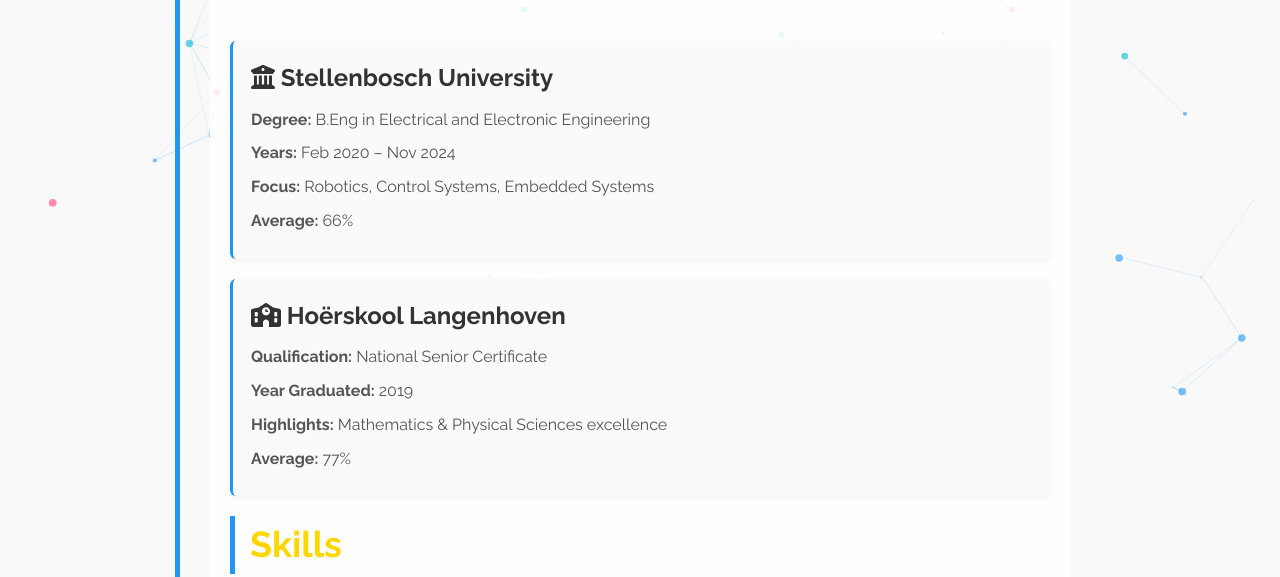
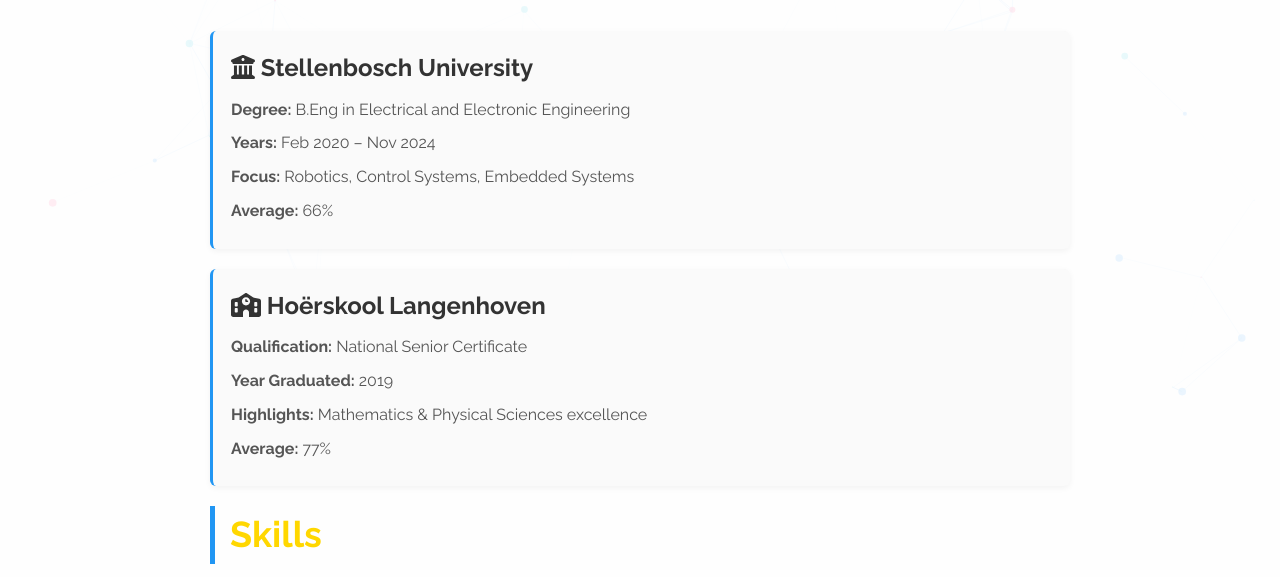
Before and after one commit to 23795824/Xari-Mouchtouris-Portfolio-, a website: page about.html in a window 1280 px wide. Shown: the part 382-959 px from the top of the page. Drawn offline with nearby package versions, Linux system fonts and the light colour scheme.

Commit message:
Fix size of about page

```diff
--- a/about.html
+++ b/about.html
@@ -35,47 +35,52 @@
   <!-- Main CSS -->
   <link rel="stylesheet" href="css/styles.css" />
 
+  <!-- Inline CSS Overrides (from above) -->
   <style>
-    /* Particles behind content */
-    #particles-js {
-      position: absolute;
-      top: 0;
-      left: 0;
+    /* Override .content for about section */
+    .content.about-wrapper {
+      max-width: none;
+      margin: 0;
+      padding: 0;
+    }
+
+    /* Full-width about section background */
+    .about {
       width: 100%;
-      height: 100%;
-      z-index: -1;
+      background-color: rgba(255, 255, 255, 0.85);
+      padding: 60px 0;
+      position: relative;
+      box-sizing: border-box;
     }
-    /* Ensure main content sits above particles */
-    .content {
-      position: relative;
-      z-index: 1;
-      padding: 40px 20px;
+
+    /* Inner container to limit text width */
+    .about .inner {
       max-width: 900px;
       margin: 0 auto;
+      padding: 0 20px;
+      box-sizing: border-box;
     }
-    /* About section background */
-    .about {
-      background-color: rgba(255, 255, 255, 0.85);
-      padding: 30px 20px;
-      border-radius: 8px;
-    }
-    /* Headings accent */
-    .about h2, .about h3 {
+
+    /* Accent-colored headings */
+    .about h2,
+    .about h3 {
       color: var(--accent-color);
       margin-bottom: 16px;
     }
-    /* Education item styling */
+
+    /* Education card styling */
     .education-item {
       background: #fafafa;
       padding: 18px;
       border-radius: 6px;
-      box-shadow: 0 2px 6px rgba(0, 0, 0, 0.05);
+      box-shadow: 0 2px 6px rgba(0,0,0,0.05);
       margin-bottom: 20px;
     }
     .education-item h4 {
       margin-bottom: 8px;
     }
-    /* Skills carousel adjustments */
+
+    /* Skills carousel styling */
     .skill-item {
       text-align: center;
       padding: 20px;
@@ -95,7 +100,8 @@
       font-weight: 600;
       font-size: 1rem;
     }
-    /* Social icons row at bottom */
+
+    /* Social icons row */
     .social-icons {
       text-align: center;
       margin-top: 30px;
@@ -108,6 +114,20 @@
     }
     .social-icons a:hover {
       color: var(--accent-color);
+    }
+
+    /* Particles behind content (optional: copied from your original) */
+    #particles-js {
+      position: absolute;
+      top: 0;
+      left: 0;
+      width: 100%;
+      height: 100%;
+      z-index: -1;
+    }
+    .content {
+      position: relative;
+      z-index: 1;
     }
   </style>
 </head>
@@ -126,31 +146,33 @@
     </div>
   </nav>
 
-  <!-- Sidebar Toggle Button -->
+  <!-- Sidebar Toggle -->
   <button class="sidebar-toggle" id="sidebar-toggle">
     <i class="fas fa-bars"></i>
   </button>
 
-  <!-- Particles.js Container -->
+  <!-- Particles.js (in the background) -->
   <div id="particles-js"></div>
 
-  <!-- Main Content -->
-  <main class="content">
-    <!-- About Section -->
+  <!-- MAIN CONTENT – applying both .content and .about-wrapper to override max-width -->
+  <main class="content about-wrapper">
+    <!-- ABOUT SECTION (now truly full-width background) -->
     <section class="about" data-aos="fade-up">
+      <div class="inner">
         <!-- Intro / Who I Am -->
         <h2 data-aos="fade-up" data-aos-delay="100">About Me</h2>
         <p data-aos="fade-up" data-aos-delay="200">
-        Hello! I’m <strong>Xari Mouchtouris</strong>, an Electrical &amp; Electronic Engineer from
-        Stellenbosch University. My core interests are in
+          Hello! I’m <strong>Xari Mouchtouris</strong>, an Electrical &amp; Electronic Engineer
+          from Stellenbosch University. My core interests are in
           <strong>Control Systems</strong>, <strong>Signal Processing</strong>,
-        <strong>Embedded Systems</strong>, and <strong>IoT Development</strong>. I love diving
-        into complex problems—whether it’s designing a real-time robotic controller or
-        architecting a low-power sensor network. I’m committed to continuous learning and
-        look forward to collaborating on projects that push the boundaries of engineering.
+          <strong>Embedded Systems</strong>, and <strong>IoT Development</strong>. I love
+          diving into complex problems—whether it’s designing a real-time robotic
+          controller or architecting a low-power sensor network. I’m committed to continuous
+          learning and look forward to collaborating on projects that push the boundaries of
+          engineering.
         </p>
 
-      <!-- Education Section -->
+        <!-- EDUCATION HEADING -->
         <h3 data-aos="fade-up" data-aos-delay="300">Education</h3>
         <div class="education">
           <!-- University -->
@@ -169,6 +191,7 @@
             </p>
             <p><strong>Average:</strong> 66%</p>
           </div>
+
           <!-- High School -->
           <div
             class="education-item"
@@ -187,7 +210,7 @@
           </div>
         </div>
 
-      <!-- Skills Section -->
+        <!-- SKILLS HEADING -->
         <h3 data-aos="fade-up" data-aos-delay="600">Skills</h3>
         <div
           class="glide"
@@ -224,14 +247,14 @@
                   <h4>Energy Systems</h4>
                 </div>
               </li>
-            <!-- Python/C/C++ -->
+              <!-- Python / C / C++ -->
               <li class="glide__slide">
                 <div class="skill-item">
                   <i class="fab fa-python"></i>
                   <h4>Python / C / C++</h4>
                 </div>
               </li>
-            <!-- MATLAB/Simulink -->
+              <!-- MATLAB / Simulink -->
               <li class="glide__slide">
                 <div class="skill-item">
                   <i class="fas fa-calculator"></i>
@@ -293,7 +316,7 @@
           </div>
         </div>
 
-      <!-- Social Icons -->
+        <!-- SOCIAL ICONS AT BOTTOM -->
         <div
           class="social-icons"
           data-aos="fade-up"
@@ -322,6 +345,7 @@
             <i class="fas fa-envelope"></i>
           </a>
         </div>
+      </div>
     </section>
   </main>
 
@@ -330,6 +354,7 @@
     <p>&copy; 2025 Xari Mouchtouris. All rights reserved.</p>
   </footer>
 
+  <!-- Scripts -->
   <!-- Particles.js -->
   <script src="https://cdn.jsdelivr.net/npm/particles.js"></script>
   <script>
@@ -348,7 +373,7 @@
     AOS.init({ once: true });
   </script>
 
-  <!-- Glide.js Script -->
+  <!-- Glide.js -->
   <script src="https://cdn.jsdelivr.net/npm/@glidejs/glide/dist/glide.min.js"></script>
   <script>
     new Glide('.glide', {
@@ -369,10 +394,9 @@
   <!-- Font Awesome JS (if needed) -->
   <script src="https://cdnjs.cloudflare.com/ajax/libs/font-awesome/6.0.0-beta3/js/all.min.js"></script>
 
-  <!-- Custom Scripts -->
+  <!-- Custom Scripts (sidebar toggle, etc.) -->
   <script src="js/scripts.js"></script>
   <script>
-    // Toggle sidebar
     document
       .getElementById('sidebar-toggle')
       .addEventListener('click', function () {
```
Lines whose indentation alone changed are shown as unchanged.
